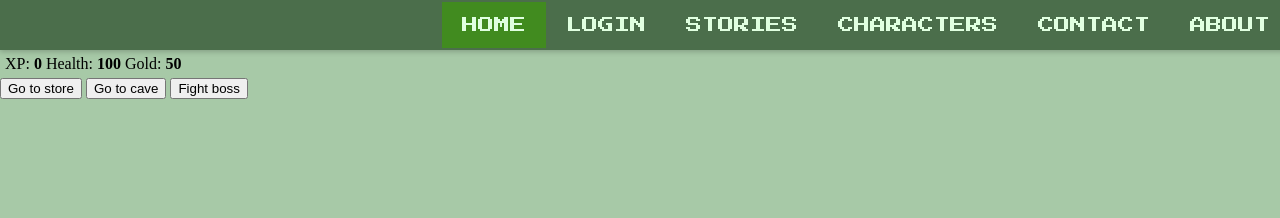
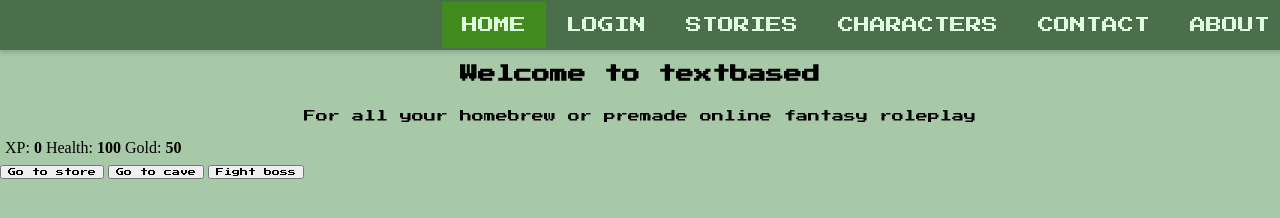
Before and after one commit to ruairi212/textbasedrp, a plain HTML site: page frontend/index.html in a window 1280 px wide. Drawn offline with Linux system fonts and the light colour scheme.

Commit message:
Added the hero section

```diff
--- a/frontend/index.html
+++ b/frontend/index.html
@@ -1,19 +1,24 @@
 <!DOCTYPE html>
-<html>
+<html lang="en">
 
 <head>
+    <meta charset="UTF-8">
     <title>textbased</title>
     <link rel="stylesheet" href="style.css">
 </head>
 <div class="topnav">
     <a class="active" href="#home">Home</a>
-    <a href="#login">Login</a>
+    <a href="./login.html">Login</a>
     <a href="#stories">stories</a>
     <a href="#characters">characters</a>
     <a href="#contact">Contact</a>
     <a href="#about">About</a>
 </div>
 <body>
+<div class="hero">
+    <h2 id="intro">Welcome to textbased</h2>
+    <p >For all your homebrew or premade online fantasy roleplay</p>
+</div>
 <div id="game">
     <div id="stats">
         <span class="stat">XP: <strong><span id ="xpText">0</span></strong></span>
--- a/frontend/style.css
+++ b/frontend/style.css
@@ -5,7 +5,7 @@ html, body {
     margin: 0;
     padding: 0;
 }
-
+/* Navigation Bar*/
 .topnav {
     background-color: rgb(75, 110, 75);
     overflow: hidden;
@@ -49,11 +49,12 @@ html, body {
     color: #e0ffe0;
 }
 
-
 body {
     padding-top: 50px;
 }
 #monsterStats {
+    font-family: 'Press Start 2p';
+    font-size: 1rem;
     display: none;
 }
 #stats {
@@ -61,3 +62,23 @@ body {
     color: black;
     padding: 5px;
 }
+/*Paragraph explaining what the website does*/
+.hero {
+    display: flex;
+    flex-direction: column;
+    justify-content: center;
+    align-items: center;
+    font-family: 'Press Start 2p';
+    font-size: 0.75rem;
+}
+.hero p{
+    font-family: 'Press Start 2p';
+}
+
+
+/* Buttons on home page*/
+button {
+    height: 200%;
+    font-family: 'Press Start 2p';
+    font-size: 0.5rem;
+}
```
